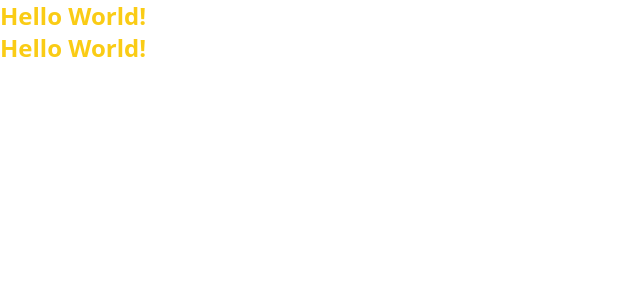
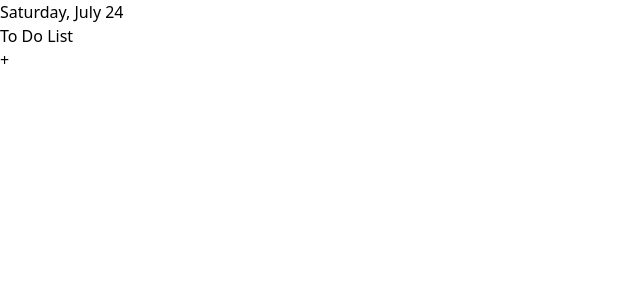
Before and after one commit to thoriqramadhan/toDo-React, a React app: page / in a window 1280 px wide. Shown: the top 300 px of the page, without its empty margins (0-640 px from the left). Built offline with nearby package versions, Linux system fonts and the light colour scheme; the HTML template or start-up script is replaced by a standard one.

Commit message:
Making an Header components

```diff
--- a/src/App.jsx
+++ b/src/App.jsx
@@ -2,12 +2,12 @@
 import reactLogo from './assets/react.svg'
 import viteLogo from '/vite.svg'
 import './App.css'
+import Header from './components/Header'
 
 function App() {
   return (
     <>
-    <h1 className='text-2xl font-bold text-yellow-400'>Hello World!</h1>
-    <h1 className='text-2xl font-bold text-yellow-400'>Hello World!</h1>
+    <Header/>
     </>
   )
 }
--- /dev/null
+++ b/src/components/Header.jsx
@@ -0,0 +1,15 @@
+import React from 'react'
+
+function Header() {
+  return (
+    <>
+    <p>Saturday, July 24</p>
+    <div className="">
+        <h1>To Do List</h1>
+        <button>+</button>
+    </div>
+    </>
+  )
+}
+
+export default Header
```
